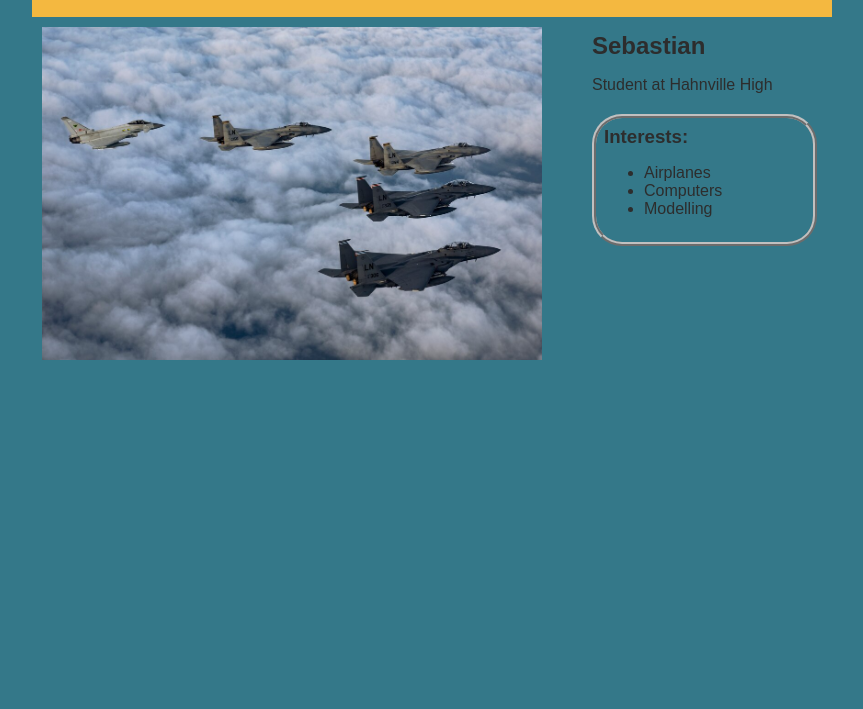
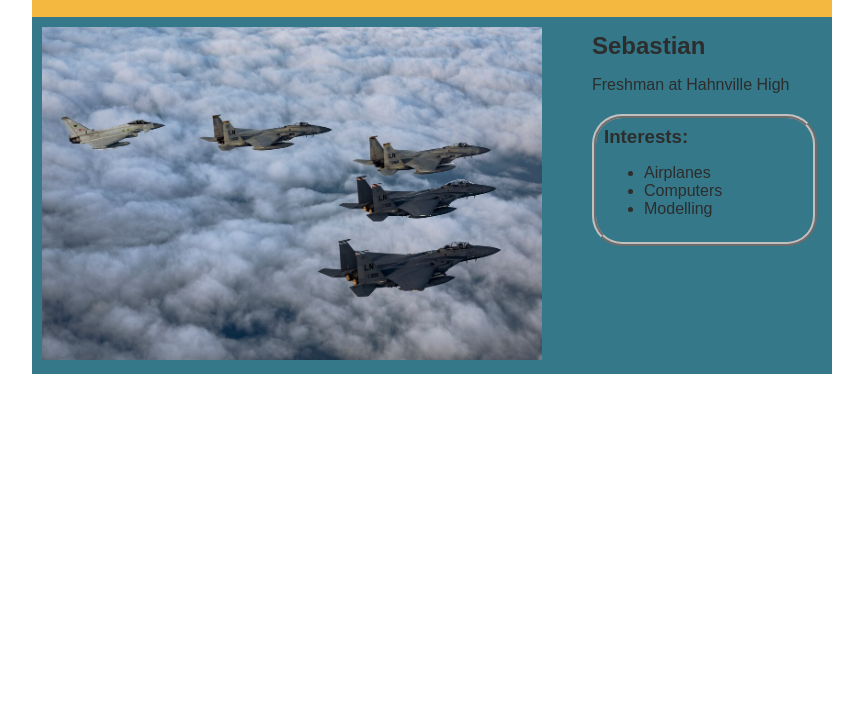
Before and after one commit to Sebastian0426/sebastian0426.github.io, a plain HTML site: page index.html in a window 1280 px wide. Shown: the part 91-800 px from the top of the page, without its empty margins (208-1071 px from the left). Drawn offline with Linux system fonts and the light colour scheme.

Commit message:
commit 8/22

```diff
--- a/index.html
+++ b/index.html
@@ -26,7 +26,7 @@
         </div>
         <div class="content">
           <h2>Sebastian</h2>
-          <p>Student at Hahnville High</p>
+          <p>Freshman at Hahnville High</p>
           <div id="interests">
             <h3>Interests:</h3>
             <ul>
--- a/style.css
+++ b/style.css
@@ -1,5 +1,4 @@
 body {
-  background: #347889;
   color: rgb(45, 45, 45);
   padding: 10px;
   font-family: Arial, sans-serif;
@@ -16,6 +15,7 @@ nav {
   margin: 0 auto;
   display: flex;
   padding: 10px;
+  margin-bottom: 20px;
 }
 
 h1 {
```
Also changed, not shown: images/coolrobot.JPG (added), images/coolrobot.PNG (added).
